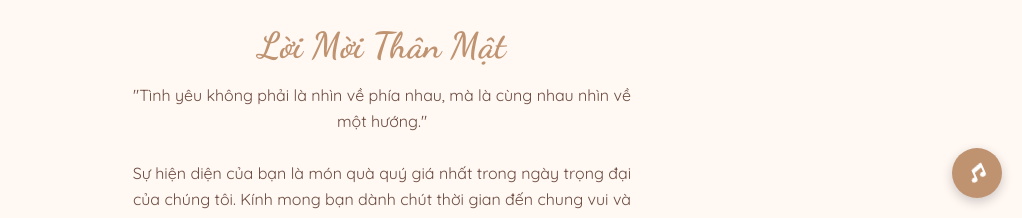
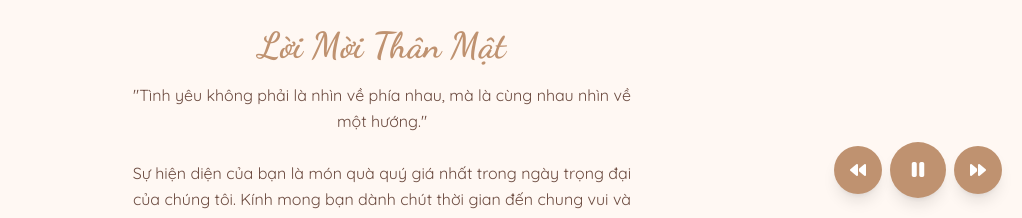
Before and after one commit to xuanthanh123/thiepcuoi, a plain HTML site: page index.html in a window 1280 px wide. Both pictures are taken after a click on the button "Mở Thiệp & Nghe Nhạc". Shown: the part 582-800 px from the top of the page, without its empty margins (258-1280 px from the left). Drawn offline with nearby package versions, Linux system fonts and the light colour scheme.

Commit message:
Update index.html

```diff
--- a/index.html
+++ b/index.html
@@ -37,28 +37,11 @@
             animation: pulse 2s infinite;
         }
         /* Nút điều khiển nhạc */
-        #music-control {
-            position: fixed;
-            bottom: 20px;
-            right: 20px;
-            width: 50px;
-            height: 50px;
-            background-color: #BF9270;
-            color: white;
-            border-radius: 50%;
-            display: flex;
-            align-items: center;
-            justify-content: center;
-            cursor: pointer;
-            z-index: 100;
-            box-shadow: 0 4px 12px rgba(0,0,0,0.2);
+        #music-control-container button {
+            transition: transform 0.2s ease-in-out;
         }
-        @keyframes spin {
-            from { transform: rotate(0deg); }
-            to { transform: rotate(360deg); }
-        }
-        #music-control.playing .fa-music {
-            animation: spin 3s linear infinite;
+        #music-control-container button:hover {
+            transform: scale(1.1);
         }
     </style>
 </head>
@@ -76,12 +59,15 @@
         </button>
     </div>
 
-    <!-- Nhạc nền --><audio id="background-music" loop>
-        <!-- === NHẠC NỀN ĐÃ ĐƯỢC THAY ĐỔI === --><source src="https://cdn.pixabay.com/audio/2023/10/01/audio_731a02b62c.mp3" type="audio/mpeg">
-    </audio>
-    <div id="music-control" class="hidden">
-        <i class="fas fa-music"></i>
+    <!-- Nhạc nền --><audio id="background-music" loop></audio>
+
+    <!-- === BỘ ĐIỀU KHIỂN NHẠC ĐÃ ĐƯỢC CẬP NHẬT === -->
+    <div id="music-control-container" class="hidden fixed bottom-5 right-5 z-50 flex items-center gap-2">
+        <button id="prev-song" class="w-12 h-12 bg-[#BF9270] text-white rounded-full flex items-center justify-center shadow-lg"><i class="fas fa-backward"></i></button>
+        <button id="play-pause" class="w-14 h-14 bg-[#BF9270] text-white rounded-full flex items-center justify-center shadow-lg text-xl"><i class="fas fa-play"></i></button>
+        <button id="next-song" class="w-12 h-12 bg-[#BF9270] text-white rounded-full flex items-center justify-center shadow-lg"><i class="fas fa-forward"></i></button>
     </div>
+
 
     <!-- Nội dung chính của thiệp --><div id="main-content" class="max-w-2xl mx-auto opacity-0 transition-opacity duration-1000">
 
@@ -208,13 +194,36 @@
         const openButton = document.getElementById('open-invitation');
         const mainContent = document.getElementById('main-content');
         const music = document.getElementById('background-music');
-        const musicControl = document.getElementById('music-control');
+
+        const musicControlContainer = document.getElementById('music-control-container');
+        const playPauseButton = document.getElementById('play-pause');
+        const playPauseIcon = playPauseButton.querySelector('i');
+        const nextButton = document.getElementById('next-song');
+        const prevButton = document.getElementById('prev-song');
+
+        // === DANH SÁCH PHÁT NHẠC ĐÃ ĐƯỢC MỞ RỘNG ===
+        const playlist = [
+            'https://cdn.pixabay.com/audio/2022/11/23/audio_85d53953b6.mp3', // A Beautiful Piece
+            'https://cdn.pixabay.com/audio/2022/08/03/audio_51f08c485d.mp3', // Romantic Piano
+            'https://cdn.pixabay.com/audio/2022/05/27/audio_1437162a83.mp3', // The Cradle of Your Soul
+            'https://cdn.pixabay.com/audio/2024/05/17/audio_02c63c4423.mp3', // Inspiring Cinematic
+            'https://cdn.pixabay.com/audio/2022/11/17/audio_88b14a68c7.mp3', // Just Relax
+            'https://cdn.pixabay.com/audio/2022/02/14/audio_206a0e69a2.mp3'  // Wedding Day
+        ];
+        let currentSongIndex = 0;
+
+        // Hàm để tải và phát một bài hát
+        function loadSong(index) {
+            music.src = playlist[index];
+            music.play().catch(e => console.log("Trình duyệt đã chặn tự động phát nhạc."));
+            playPauseIcon.classList.remove('fa-play');
+            playPauseIcon.classList.add('fa-pause');
+        }
 
         openButton.addEventListener('click', () => {
             cover.style.opacity = '0';
-            music.play();
-            musicControl.classList.add('playing');
-            musicControl.classList.remove('hidden');
+            loadSong(currentSongIndex);
+            musicControlContainer.classList.remove('hidden');
 
             setTimeout(() => {
                 cover.style.display = 'none';
@@ -223,18 +232,34 @@
             }, 1000);
         });
 
-        musicControl.addEventListener('click', () => {
+        playPauseButton.addEventListener('click', () => {
             if (music.paused) {
                 music.play();
-                musicControl.classList.add('playing');
+                playPauseIcon.classList.remove('fa-play');
+                playPauseIcon.classList.add('fa-pause');
             } else {
                 music.pause();
-                musicControl.classList.remove('playing');
+                playPauseIcon.classList.remove('fa-pause');
+                playPauseIcon.classList.add('fa-play');
             }
         });
 
+        nextButton.addEventListener('click', () => {
+            currentSongIndex = (currentSongIndex + 1) % playlist.length; // Chuyển tới và quay lại từ đầu
+            loadSong(currentSongIndex);
+        });
+
+        prevButton.addEventListener('click', () => {
+            currentSongIndex = (currentSongIndex - 1 + playlist.length) % playlist.length; // Chuyển lùi và quay lại từ cuối
+            loadSong(currentSongIndex);
+        });
+
+        // Tự động phát bài tiếp theo khi hết bài
+        music.addEventListener('ended', () => {
+            nextButton.click();
+        });
+
         // 2. Đồng hồ đếm ngược
-        // --- NGÀY CƯỚI ĐÃ ĐƯỢC CẬP NHẬT ---
         const weddingDate = new Date("Nov 30, 2025 09:00:00").getTime();
 
         const countdownInterval = setInterval(() => {
```
